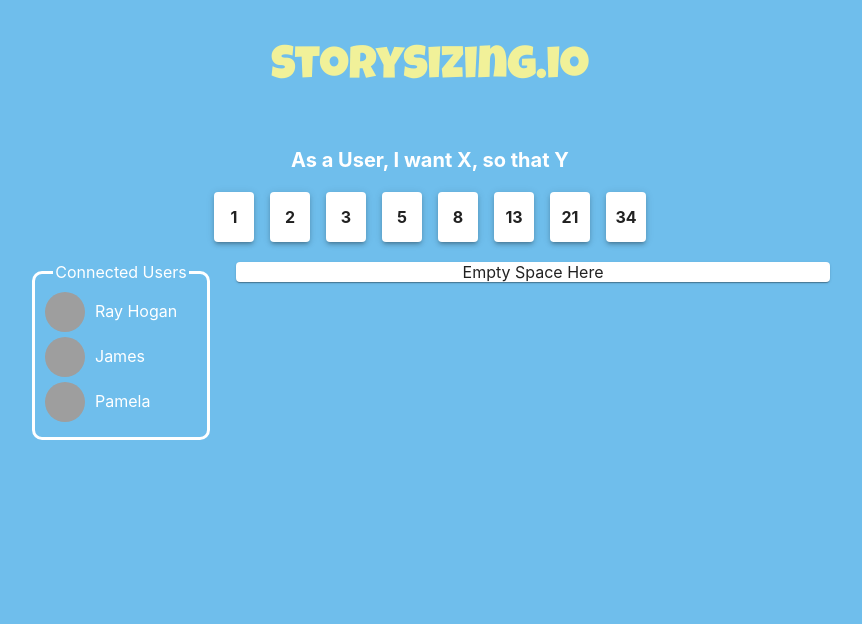
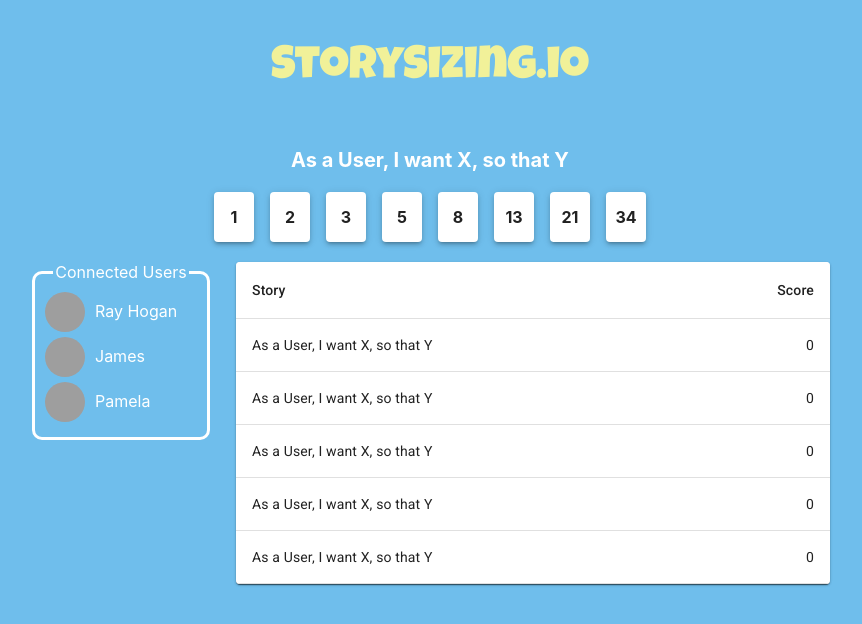
Before and after one commit to rayhogan/planningpoker, a React (Create React App) app: page / in a window 1280 px wide. Shown: the top 624 px of the page, without its empty margins (210-1072 px from the left). Built offline with nearby package versions, Linux system fonts and the light colour scheme; grey boxes are pictures that could not be loaded.

Commit message:
Created backlog component

```diff
--- a/src/Components/StoryBacklog/StoryBacklog.tsx
+++ b/src/Components/StoryBacklog/StoryBacklog.tsx
@@ -1,14 +1,53 @@
 import './StoryBacklog.css';
 import Paper from '@material-ui/core/Paper';
+import Table from '@material-ui/core/Table';
+import TableBody from '@material-ui/core/TableBody';
+import TableCell from '@material-ui/core/TableCell';
+import TableContainer from '@material-ui/core/TableContainer';
+import TableHead from '@material-ui/core/TableHead';
+import TableRow from '@material-ui/core/TableRow';
 import React from 'react';
 
 
 class StoryBacklog extends React.Component {
 
+   createData(name:string, score:number) {
+    return { name, score };
+  }
+
+   rows = [
+    this.createData('As a User, I want X, so that Y', 0),
+    this.createData('As a User, I want X, so that Y', 0),
+    this.createData('As a User, I want X, so that Y', 0),
+    this.createData('As a User, I want X, so that Y', 0),
+    this.createData('As a User, I want X, so that Y', 0),
+  ];
+
   render() {
     return (
       <div >
-        <Paper>Empty Space Here</Paper>
+        <Paper>
+          <TableContainer component={Paper}>
+            <Table>
+              <TableHead>
+                <TableRow>
+                  <TableCell>Story</TableCell>
+                  <TableCell align="right">Score</TableCell>
+                </TableRow>
+              </TableHead>
+              <TableBody>
+                {this.rows.map((row) => (
+                  <TableRow>
+                    <TableCell component="th" scope="row">
+                      {row.name}
+                    </TableCell>
+                    <TableCell align="right">{row.score}</TableCell>
+                  </TableRow>
+                ))}
+              </TableBody>
+            </Table>
+          </TableContainer>
+        </Paper>
       </div >
     );
   }
```
